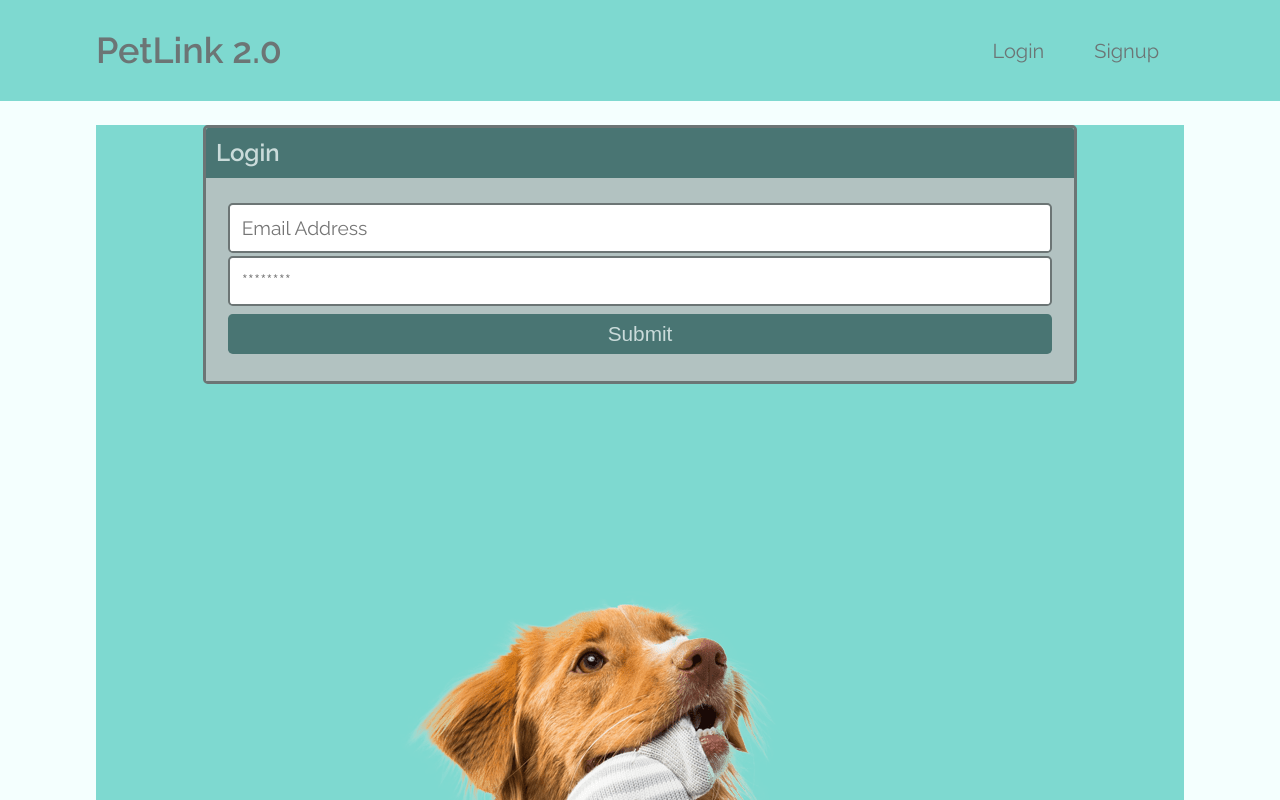
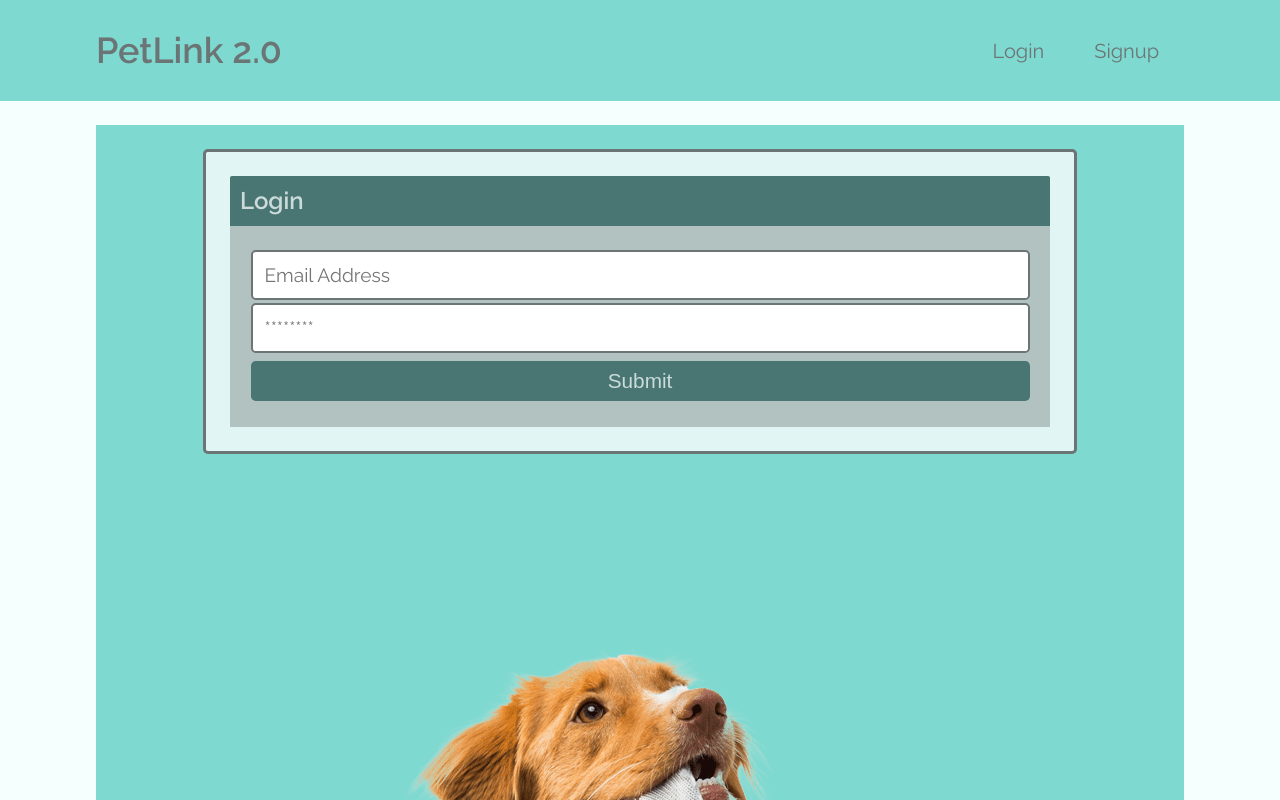
Before and after one commit to Darigay/PetLink_2.0, a React (Create React App) app in the folder client/: page /login in a window 1280 px wide. Shown: the top 800 px of the page. Built offline with nearby package versions, Linux system fonts and the light colour scheme.

Commit message:
login/signup padding and margins

```diff
--- a/client/src/pages/Login.js
+++ b/client/src/pages/Login.js
@@ -42,7 +42,7 @@ const Login = (props) => {
   return (
     <main className="bg-secondary flex-row justify-center mb-4 mt-10">
       <div className="col-12 col-md-6">
-        <div className="card">
+        <div className="card mt-4 mb-0 p-4">
           <h4 className="card-header bg-primary text-quatrinary">Login</h4>
           <div className="card-body bg-tertiary">
             <form onSubmit={handleFormSubmit}>
--- a/client/src/pages/Signup.js
+++ b/client/src/pages/Signup.js
@@ -40,7 +40,7 @@ const Signup = () => {
   return (
     <main className="bg-secondary flex-row justify-center mb-4">
       <div className="col-12 col-md-6">
-        <div className="card">
+        <div className="card mt-4 mb-0 p-4">
           <h4 className="card-header bg-primary text-quatrinary">Sign Up</h4>
           <div className="card-body bg-tertiary">
             <form onSubmit={handleFormSubmit}>
```
